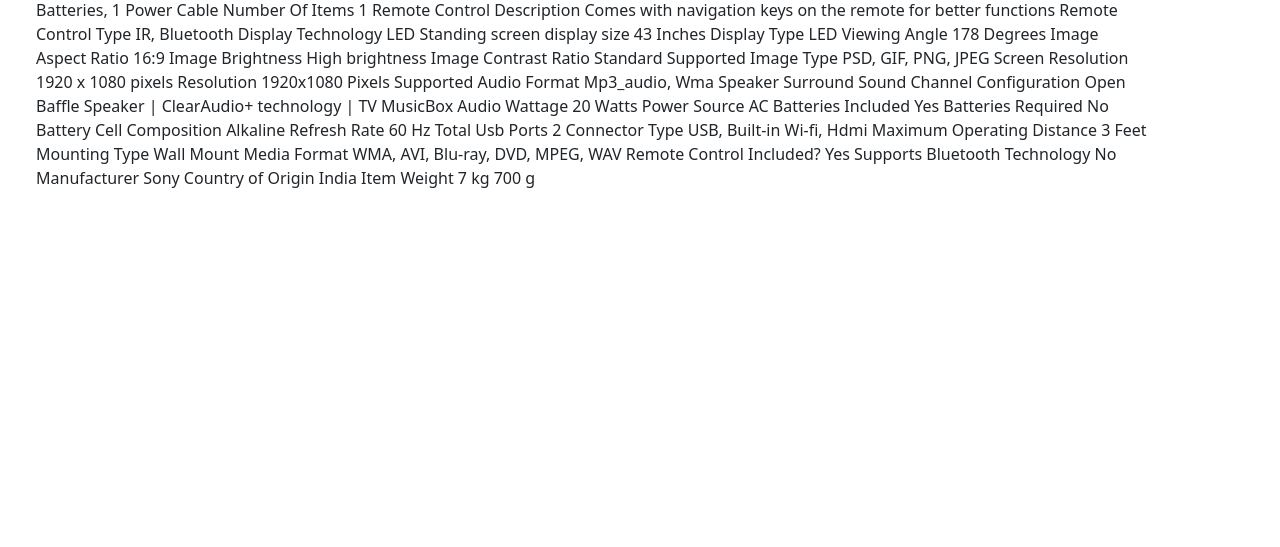
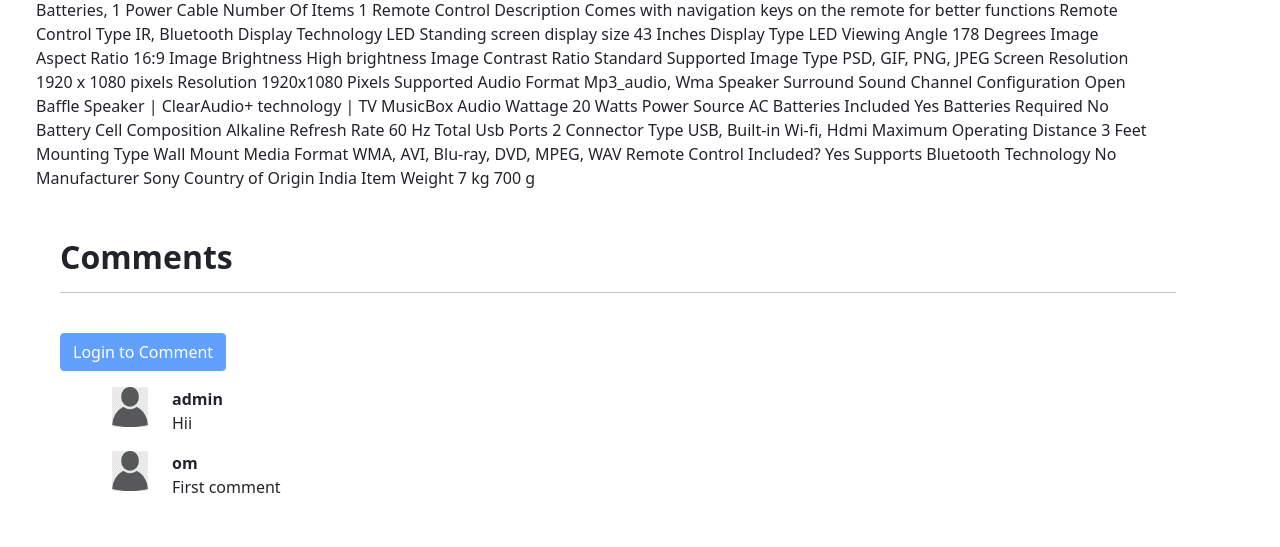
Before and after one commit to ayushagarwal210/dailyneeds, a Django app: a page that uses home/templates/home/item.html in a window 1280 px wide. Shown: the part 895-1442 px from the top of the page. Before the commit the page ends 1083 px from the top, so only its background shows below. Run offline with Django 3.2, Linux system fonts and the light colour scheme; data comes from the database, SQL or seed files in the repository; both versions use the stored data as it was after the commit.

Commit message:
Added comments to item

```diff
--- a/home/admin.py
+++ b/home/admin.py
@@ -1,8 +1,7 @@
 from django.contrib import admin
-from .models import Contact,Item,Order
+from .models import Contact,Item,Order,ItemComment
 
 # Register your models here.
-# admin.site.register(User)
 admin.site.register(Contact)
-admin.site.register(Item)
 admin.site.register(Order)
+admin.site.register((Item,ItemComment))
--- a/home/models.py
+++ b/home/models.py
@@ -1,5 +1,6 @@
 from django.db import models
-from django.conf import settings
+from django.contrib.auth.models import User
+from django.utils.timezone import now
 import datetime
 
 # Create your models here.
@@ -33,14 +34,28 @@ class Item(models.Model):
 
 class Order(models.Model):
     item=models.ForeignKey(Item,on_delete=models.CASCADE)
-    user=models.ForeignKey(settings.AUTH_USER_MODEL,on_delete=models.CASCADE)
+    user=models.ForeignKey(User,on_delete=models.CASCADE)
     quantity=models.IntegerField(default=1)
     price=models.IntegerField(default=None,blank=True)
     address=models.CharField(max_length=100,default='')
     phone=models.CharField(max_length=10,default='')
-    timestamp=models.DateTimeField(default=datetime.date.today)
+    timestamp=models.DateTimeField(default=now)
     status=models.BooleanField(default=False)
 
     @staticmethod
     def get_order_by_user(user_id):
         return Order.objects.filter(user=user_id).order_by('timestamp')
+
+    def __str__(self):
+        return self.user.username+" "+self.item.name[0:25]+" quantity- "+str(self.quantity)
+
+class ItemComment(models.Model):
+    sno=models.AutoField(primary_key=True)
+    comment=models.TextField()
+    user=models.ForeignKey(User,on_delete=models.CASCADE)
+    item=models.ForeignKey(Item,on_delete=models.CASCADE)
+    parent=models.ForeignKey('self',on_delete=models.CASCADE,null=True)
+    timestamp=models.DateTimeField(default=now)
+
+    def __str__(self):
+        return self.comment[0:20]+"..."+" by "+self.user.username
--- a/home/templates/home/item.html
+++ b/home/templates/home/item.html
@@ -1,5 +1,6 @@
 {% extends 'home/index.html' %}
 {% block main %}
+{% load static %}
 <div class="container m-4">
 <img src="{{item.image.url}}" alt="">
 <h2>{{item.name}}</h2>
@@ -7,4 +8,34 @@
 <h5>{{item.store}}</h5>
 <p>{{item.description}}</p>
 </div>
+<div class="container m-5">
+    <h2><b>Comments</b></h2>
+    <hr><br>
+    {% if user.is_authenticated %}
+    <form class="row g-3" action="/itemcomment" method="post">
+        {% csrf_token %}
+        <input type="hidden" name="item_id" value="{{item.id}}">
+        <div class="col-md-6">
+          <textarea type="textar" name="comment" placeholder="Enter your comment here" class="form-control" id="inputEmail4" cols="100" rows="3"></textarea>
+        </div>
+        <div class="col-12">
+          <button type="submit" class="btn btn-primary">Submit</button>
+        </div>
+      </form>
+
+      {% else %}
+        <div class="col-12">
+          <button type="submit" class="btn btn-primary" disabled="">Login to Comment</button>
+        </div>
+    {% endif %}
+
+
+          {% for comment in comments %}
+          <div class="container row m-3">
+            <img src='{% static "home/user.jfif" %}' alt="" class="col-md-2" style="height: 40px;width: 60px;">
+            <div class="col-md-10"><b>{{comment.user.username}}</b><br> {{comment.comment}}</div>
+        </div>
+          {% endfor %}
+</div>
+
 {% endblock  %}
--- a/home/urls.py
+++ b/home/urls.py
@@ -14,5 +14,6 @@ urlpatterns = [
     path('logout',views.handleLogout,name='handleLogout'),
     path('cart',views.cart,name='cart'),
     path('order',views.order_view,name='order'),
+    path('itemcomment',views.itemcomment,name='itemcomment'),
     path('<str:slug>',views.item,name='item'),
 ]
--- a/home/views.py
+++ b/home/views.py
@@ -1,7 +1,7 @@
 from django.shortcuts import render,redirect
 from django.conf import settings
 from django.http import HttpResponse
-from .models import Contact,Item,Order
+from .models import Contact,Item,Order,ItemComment
 from django.contrib import messages
 from django.contrib.auth.models import User
 from django.contrib.auth import authenticate,login,logout
@@ -57,7 +57,8 @@ def contact(request):
 
 def item(request,slug):
     item= Item.objects.filter(slug=slug).first()
-    context={'item':item}
+    comments=ItemComment.objects.filter(item=item)
+    context={'item':item,'comments':comments,'user':request.user}
     return render(request,'home/item.html',context)
 
 def search(request):
@@ -154,3 +155,15 @@ def order_view(request):
     # print(orders)
     orders=orders.reverse()
     return render(request,'home/order.html',{'orders':orders})
+
+def itemcomment(request):
+    if request.method=='POST':
+        comment=request.POST.get('comment')
+        user=request.user
+        item_id=request.POST.get("item_id")
+        # allItem=Item.objects.all()
+        item=Item.objects.get(id=item_id)
+        comment=ItemComment(comment=comment,user=user,item=item)
+        comment.save()
+        messages.success(request,"Comment Posted")
+    return redirect(f"/{item.slug}")
```
Also changed, not shown: home/templates/home/home.html (+4 -4 lines), db.sqlite3, home/migrations/0021_auto_20210325_2228.py (added), home/migrations/0022_auto_20210327_1850.py (added), home/static/home/user.jfif (added), media/images/jacket.jpg (added).
